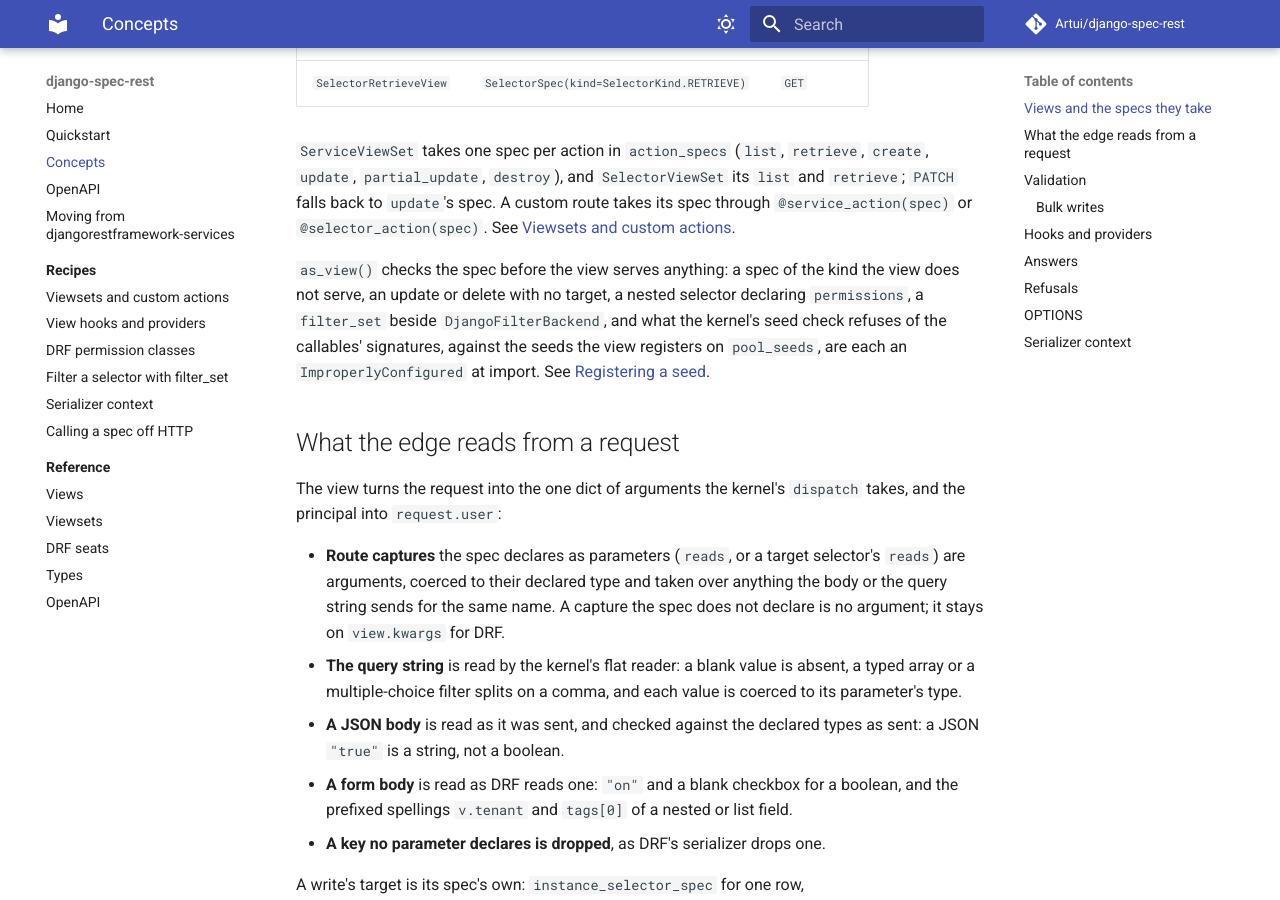
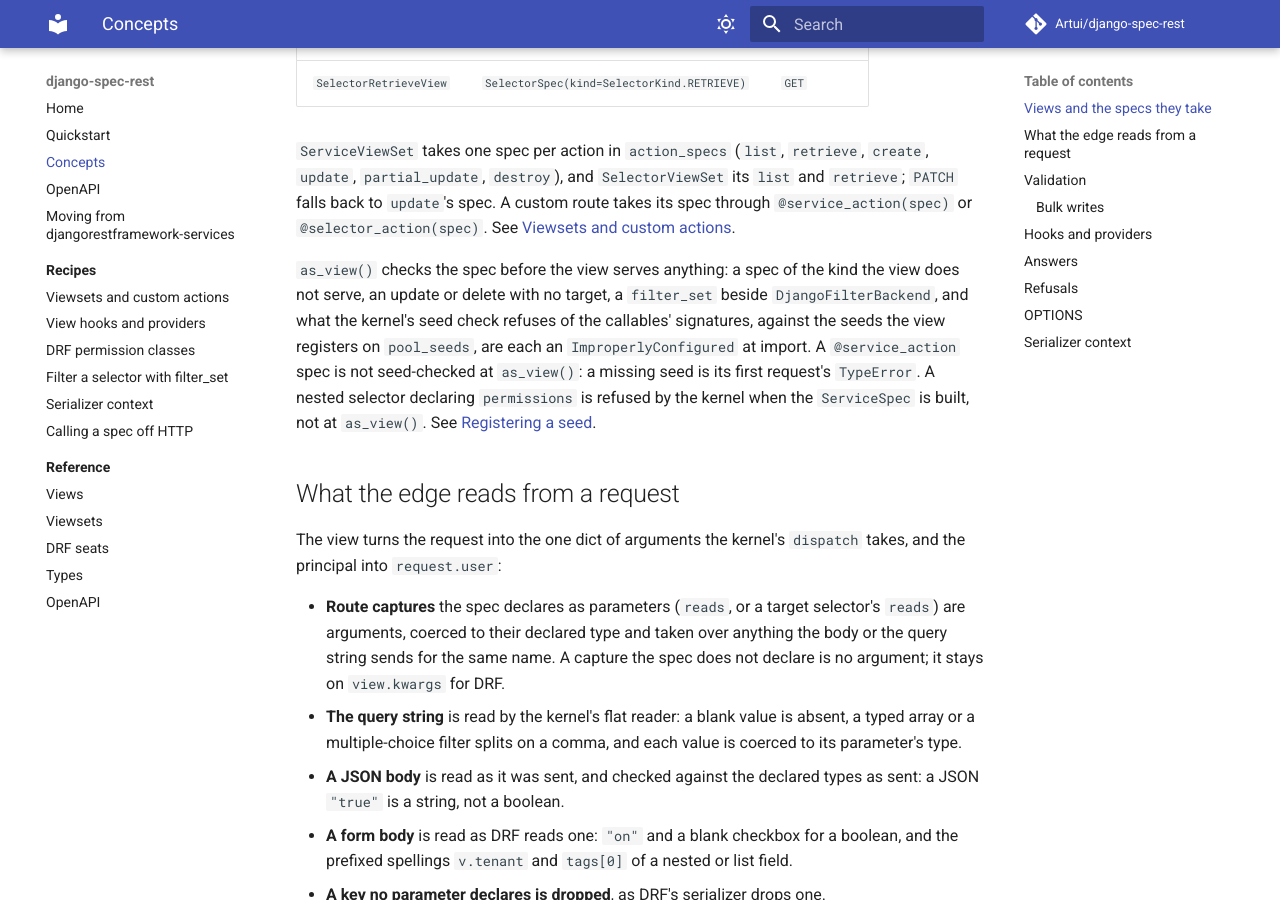
Before and after one commit to Artui/django-spec-rest, an MkDocs documentation site: the page built from docs/concepts.md, in a window 1280 px wide and 900 px high, scrolled down 540 px. Built offline with MkDocs 1.6.1 and Material for MkDocs 9.7.7, drawn with Linux system fonts in a browser that asks for light colours; comment, search, counter and statistics services are not loaded.

Commit message:
Release 0.2.1 (#10)
* Correct the seed-check claims: @service_action is not checked at mount, the selector_action limit is exact

The docs and the invoices example said every view refuses a missing seed at
as_view(); a @service_action spec is not seed-checked there. The concepts page
listed a nested selector's permissions among the as_view() checks, which the
kernel refuses when the ServiceSpec is built. The @selector_action limit now
names the callables the kernel's seed check reads.

The mount check against the view's seeds is now pinned on all five standalone
views, each with the class attribute and the as_view keyword, and view_pool_seeds
has direct tests.

Co-Authored-By: Claude Opus 5.5 <noreply@anthropic.com>

* Release 0.2.1

Co-Authored-By: Claude Opus 5.5 <noreply@anthropic.com>

* The example's seed comment says what a @service_action does without the seed

Co-Authored-By: Claude Opus 5.5 <noreply@anthropic.com>

---------

Co-authored-by: Claude Opus 5.5 <noreply@anthropic.com>

```diff
--- a/django_spec_rest/version.py
+++ b/django_spec_rest/version.py
@@ -1,5 +1,5 @@
 from __future__ import annotations
 
-__version__: str = "0.2.0"
+__version__: str = "0.2.1"
 
 __all__ = ["__version__"]
--- a/docs/concepts.md
+++ b/docs/concepts.md
@@ -24,11 +24,14 @@ spec through `@service_action(spec)` or `@selector_action(spec)`. See
 [Viewsets and custom actions](recipes/service-action.md).
 
 `as_view()` checks the spec before the view serves anything: a spec of the
-kind the view does not serve, an update or delete with no target, a nested
-selector declaring `permissions`, a `filter_set` beside `DjangoFilterBackend`,
-and what the kernel's seed check refuses of the callables' signatures, against
-the seeds the view registers on `pool_seeds`, are each an `ImproperlyConfigured`
-at import. See [Registering a seed](recipes/extra-kwargs.md#registering-a-seed).
+kind the view does not serve, an update or delete with no target, a
+`filter_set` beside `DjangoFilterBackend`, and what the kernel's seed check
+refuses of the callables' signatures, against the seeds the view registers on
+`pool_seeds`, are each an `ImproperlyConfigured` at import. A `@service_action`
+spec is not seed-checked at `as_view()`: a missing seed is its first request's
+`TypeError`. A nested selector declaring `permissions` is refused by the kernel
+when the `ServiceSpec` is built, not at `as_view()`. See
+[Registering a seed](recipes/extra-kwargs.md#registering-a-seed).
 
 ## What the edge reads from a request
 
--- a/pyproject.toml
+++ b/pyproject.toml
@@ -224,7 +224,7 @@ root = ["./django_spec_rest"]
 # CHANGELOG [Unreleased] block under a new dated heading. Run via
 # `uvx bump-my-version` (no permanent dependency added to the project).
 [tool.bumpversion]
-current_version = "0.2.0"
+current_version = "0.2.1"
 allow_dirty = false
 commit = false
 tag = false
```
Also changed, not shown: CHANGELOG.md (+19 -1 lines), docs/moving-from-drfs.md (+4 -2 lines), docs/recipes/extra-kwargs.md (+7 -3 lines), 3 other files.
